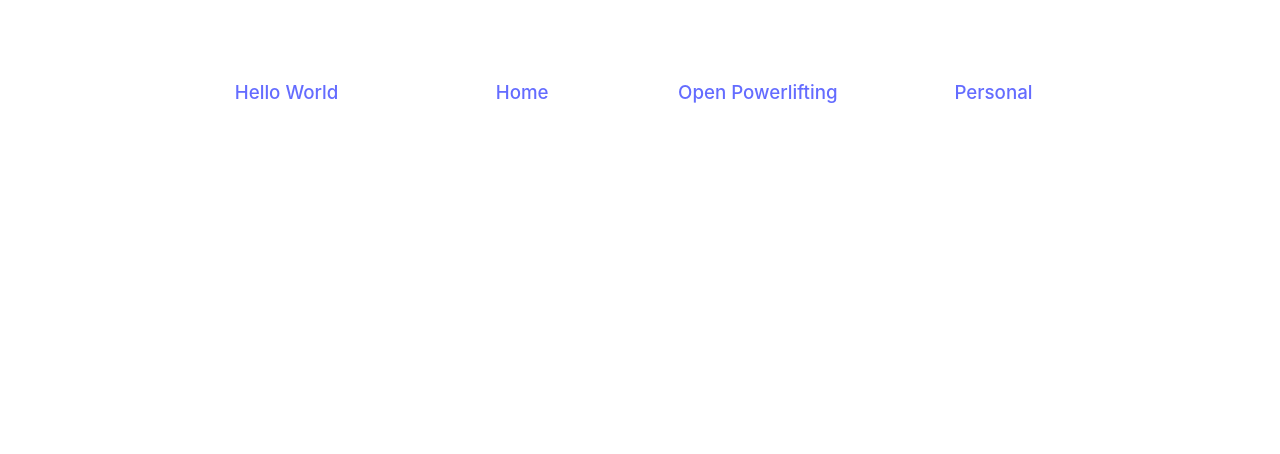
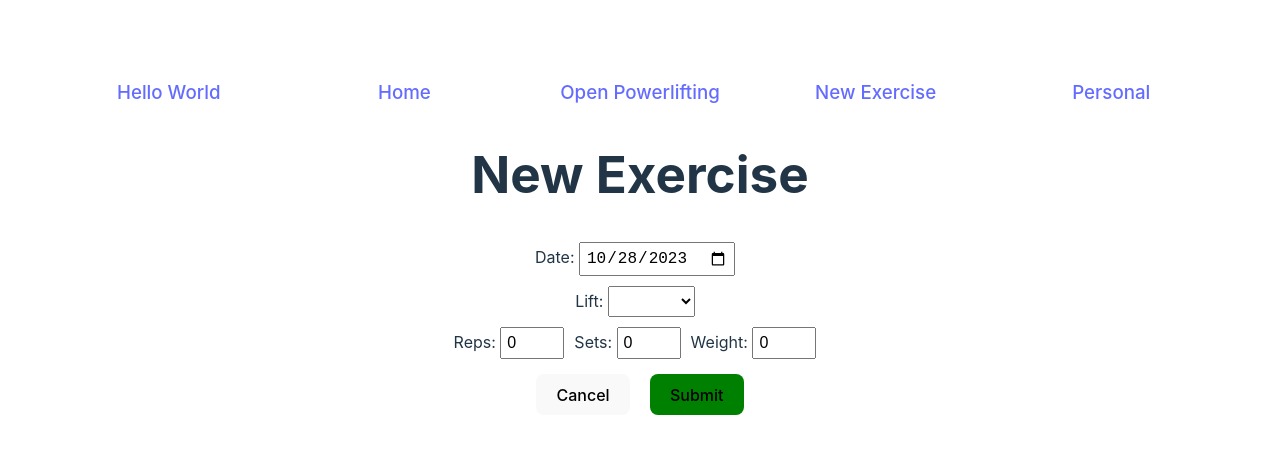
Before and after one commit to jansen-craft/fitness-progression-webapp, a Vue app: page /#/new-exercise in a window 1280 px wide. Shown: the top 454 px of the page. Built offline with nearby package versions, Linux system fonts and the light colour scheme.

Commit message:
Created an edit exercises page that is currently only used for adding exercises

```diff
--- a/src/App.vue
+++ b/src/App.vue
@@ -11,6 +11,9 @@
     </h3>
     <h3 class="logo">
       <router-link to="/open-powerlifting">Open Powerlifting</router-link>
+    </h3>
+    <h3 class="logo">
+      <router-link to="/new-exercise">New Exercise</router-link>
     </h3>
     <h3 class="logo vue">
       <router-link to="/personal">Personal</router-link>
@@ -36,7 +39,7 @@
 }
 .grid-container {
     display: grid;
-    grid-template-columns: 1fr 1fr 1fr 1fr;
+    grid-template-columns: 1fr 1fr 1fr 1fr 1fr;
     grid-gap: 20px;
     height: 80px;
 }
--- /dev/null
+++ b/src/components/EditExercise.vue
@@ -0,0 +1,74 @@
+<script setup lang="ts">
+import {ref} from 'vue';
+import {createExercise} from '../services/exercises.ts';
+
+const now = new Date();
+
+const date = ref(`${now.getFullYear()}-${now.getMonth()+1}-${now.getDate()}`);
+const lift = ref("");
+const reps = ref(0);
+const sets = ref(0);
+const weight = ref(0);
+
+async function submit() {
+    await createExercise({
+        movement_id:  -1,
+        date: date.value,
+        weight: weight.value,
+        reps: reps.value,
+        sets: sets.value,
+        movement_name: lift.value,
+        user_id: 0 // Default.
+    });
+}
+</script>
+
+<template>
+    <h1>New Exercise</h1>
+    <section>
+        <label>Date: </label>
+        <input v-model="date" id="exercise-date" type="date" />
+    </section>
+    <section>
+        <label for="exercise-movement">Lift: </label>
+        <select v-model="lift" id="exercise-movement">
+            <option></option>
+            <option>Bench</option>
+            <option>Squat</option>
+            <option>Deadlift</option>
+            <option>Clean</option>
+        </select>
+    </section>
+    <section>
+        <label for="exercise-reps">Reps: </label>
+        <input id="exercise-reps" type="number" v-model="reps" />
+        <label>Sets: </label>
+        <input id="exercise-sets" type="number" v-model="sets"/>
+        <label>Weight: </label>
+        <input id="exercise-weight" type="number" v-model="weight" />
+    </section>
+    <section>
+        <button>Cancel</button>
+        <button class="button-green" @click="submit()">Submit</button>
+    </section>
+</template>
+
+<style scoped>
+input[type=number] {
+    width: 50px;
+}
+
+input, select {
+    margin: 5px 10px 5px 0;
+    padding: 5px;
+    font-size: 12pt;
+}
+
+button {
+    margin: 10px;
+}
+
+.button-green {
+    background-color: green;
+}
+</style>
--- a/src/main.ts
+++ b/src/main.ts
@@ -6,6 +6,7 @@ import HelloWorldVue from './components/HelloWorld.vue';
 import Home from './components/Home.vue';
 import Personal from './components/Personal.vue';
 import OpenPowerlifting from './components/OpenPowerlifting.vue';
+import EditExercise from './components/EditExercise.vue';
 
 import AppVue from './App.vue';
 
@@ -14,6 +15,7 @@ const routes = [
   { path: '/', component: Home },
   { path: '/open-powerlifting', component: OpenPowerlifting },
   { path: '/personal', component: Personal },
+  { path: '/new-exercise', component: EditExercise }
 ]
 
 const router = createRouter({
```
